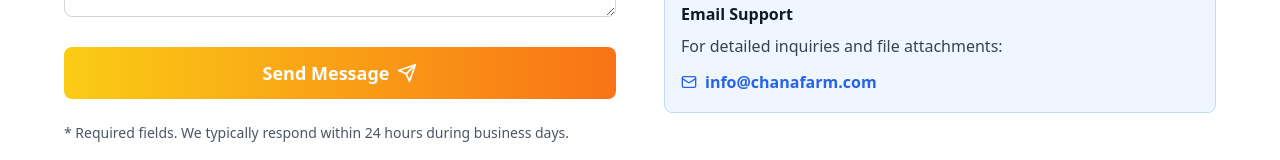
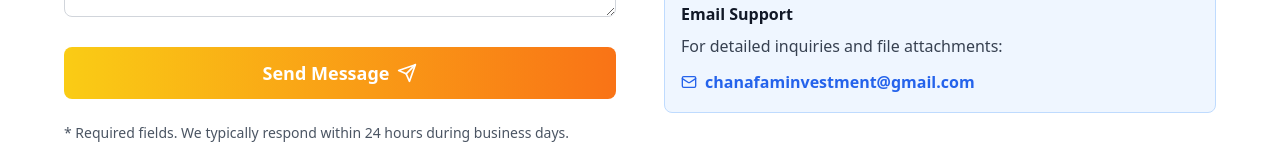
Before and after one commit to Kagwi/Chanafam, a React (Vite) app: page /contact in a window 1280 px wide. Shown: the part 1419-1579 px from the top of the page. Built offline with nearby package versions, Linux system fonts and the light colour scheme.

Commit message:
Update Contact.tsx

```diff
--- a/src/pages/Contact.tsx
+++ b/src/pages/Contact.tsx
@@ -39,7 +39,7 @@
     );
 
     // Open default email client
-    window.location.href = `mailto:info@chanafarm.com?subject=${emailSubject}&body=${emailBody}`;
+    window.location.href = `mailto:chanafaminvestment@gmail.com?subject=${emailSubject}&body=${emailBody}`;
 
     setIsSubmitted(true);
 
@@ -74,7 +74,7 @@
     {
       icon: Mail,
       title: 'Email',
-      details: ['info@chanafarm.com', 'sales@chanafarm.com'],
+      details: ['chanafaminvestment@gmail.com', 'sales@chanafarm.com'],
       color: 'text-purple-600'
     },
     {
@@ -336,11 +336,11 @@
                     <h3 className="font-semibold text-gray-900 mb-2">Email Support</h3>
                     <p className="text-gray-700 mb-3">For detailed inquiries and file attachments:</p>
                     <a
-                      href="mailto:info@chanafarm.com"
+                      href="mailto:chanafaminvestment@gmail.com"
                       className="inline-flex items-center text-blue-600 font-semibold hover:text-blue-700 transition-colors"
                     >
                       <Mail size={16} className="mr-2" />
-                      info@chanafarm.com
+                      chanafaminvestment@gmail.com
                     </a>
                   </div>
                 </div>
```
